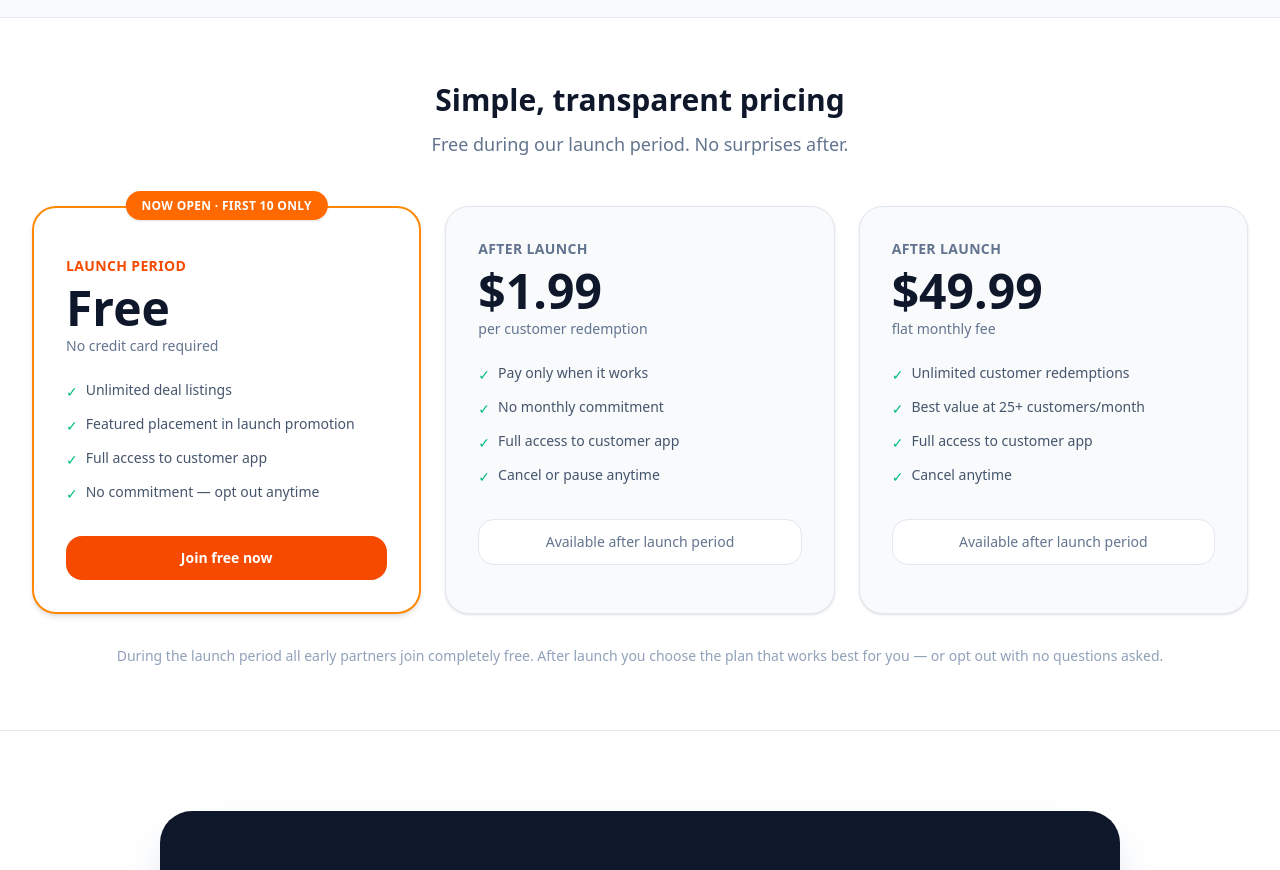
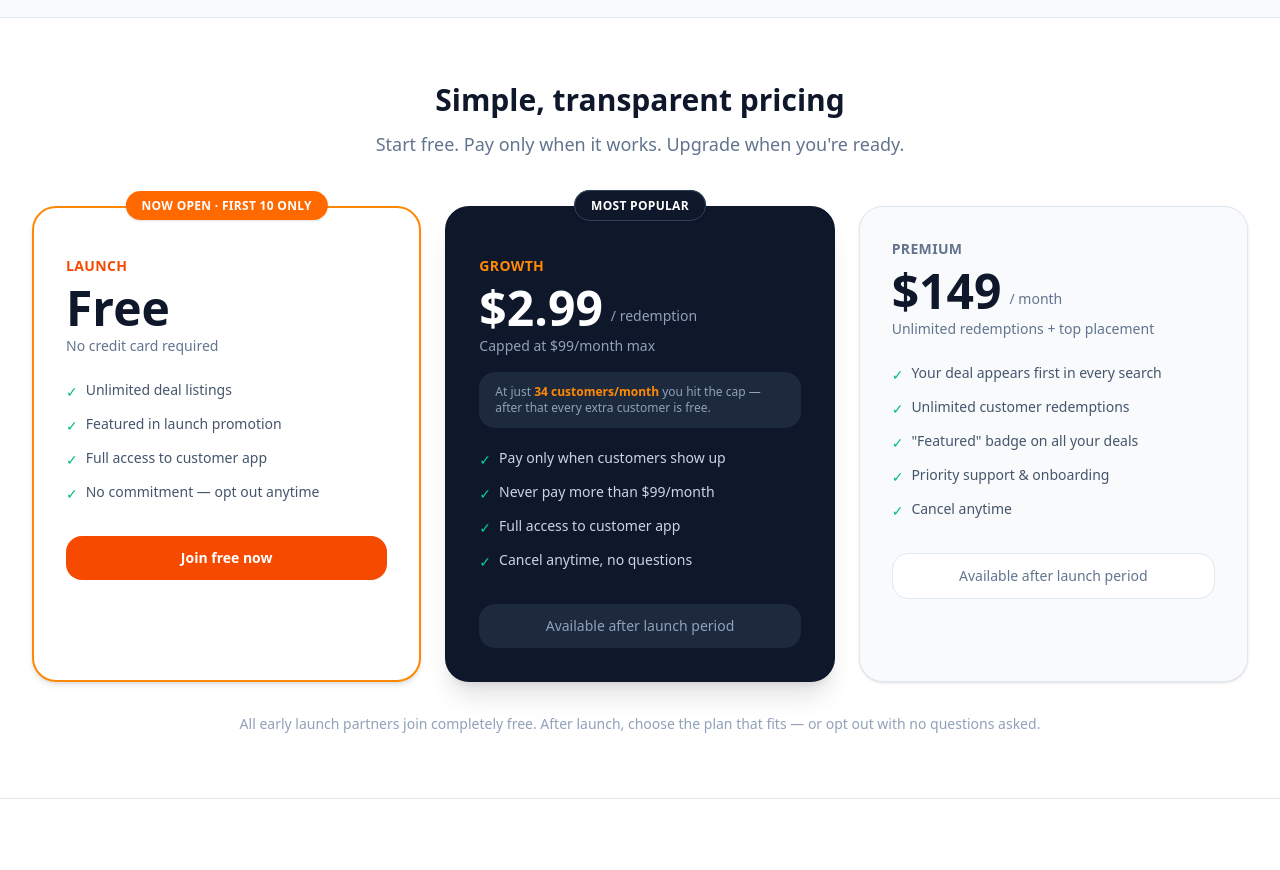
Before and after one commit to edayan02/kuidago-demo, a React (Vite) app: page / in a window 1280 px wide. Shown: the part 1660-2530 px from the top of the page. Built offline with nearby package versions, Linux system fonts and the light colour scheme.

Commit message:
Update App.jsx

```diff
--- a/src/App.jsx
+++ b/src/App.jsx
@@ -610,25 +610,25 @@ function PartnerLanding({ deals, onOpenMarketplace }) {
         <div className="mx-auto max-w-7xl px-6 py-16 lg:px-8">
           <div className="text-center">
             <h2 className="text-3xl font-bold text-slate-900">Simple, transparent pricing</h2>
-            <p className="mt-3 text-lg text-slate-500">Free during our launch period. No surprises after.</p>
+            <p className="mt-3 text-lg text-slate-500">Start free. Pay only when it works. Upgrade when you're ready.</p>
           </div>
 
           <div className="mt-12 grid gap-6 md:grid-cols-3">
 
-            {/* Launch plan */}
+            {/* Tier 1 — Free launch */}
             <div className="relative rounded-3xl border-2 border-orange-400 bg-white p-8 shadow-md">
               <div className="absolute -top-4 left-1/2 -translate-x-1/2 whitespace-nowrap">
                 <span className="rounded-full bg-orange-500 px-4 py-1.5 text-xs font-bold uppercase tracking-wide text-white shadow">
                   Now open · First 10 only
                 </span>
               </div>
-              <p className="mt-4 text-sm font-semibold uppercase tracking-wide text-orange-600">Launch period</p>
+              <p className="mt-4 text-sm font-semibold uppercase tracking-wide text-orange-600">Launch</p>
               <p className="mt-2 text-5xl font-bold text-slate-900">Free</p>
               <p className="mt-1 text-sm text-slate-500">No credit card required</p>
               <ul className="mt-6 space-y-3 text-sm text-slate-600">
                 {[
                   'Unlimited deal listings',
-                  'Featured placement in launch promotion',
+                  'Featured in launch promotion',
                   'Full access to customer app',
                   'No commitment — opt out anytime',
                 ].map((item) => (
@@ -643,39 +643,57 @@ function PartnerLanding({ deals, onOpenMarketplace }) {
               </a>
             </div>
 
-            {/* Pay per customer */}
-            <div className="rounded-3xl border border-slate-200 bg-slate-50 p-8 shadow-sm">
-              <p className="text-sm font-semibold uppercase tracking-wide text-slate-500">After launch</p>
-              <p className="mt-2 text-5xl font-bold text-slate-900">$1.99</p>
-              <p className="mt-1 text-sm text-slate-500">per customer redemption</p>
-              <ul className="mt-6 space-y-3 text-sm text-slate-600">
+            {/* Tier 2 — Pay per redemption with cap */}
+            <div className="relative rounded-3xl border-2 border-slate-900 bg-slate-900 p-8 shadow-xl">
+              <div className="absolute -top-4 left-1/2 -translate-x-1/2 whitespace-nowrap">
+                <span className="rounded-full bg-slate-900 border border-slate-700 px-4 py-1.5 text-xs font-bold uppercase tracking-wide text-white shadow">
+                  Most popular
+                </span>
+              </div>
+              <p className="mt-4 text-sm font-semibold uppercase tracking-wide text-orange-400">Growth</p>
+              <div className="mt-2 flex items-end gap-2">
+                <p className="text-5xl font-bold text-white">$2.99</p>
+                <p className="mb-1.5 text-sm text-slate-400">/ redemption</p>
+              </div>
+              <p className="mt-1 text-sm text-slate-400">Capped at $99/month max</p>
+
+              {/* Inline math callout */}
+              <div className="mt-4 rounded-2xl bg-slate-800 px-4 py-3">
+                <p className="text-xs text-slate-400">At just <span className="font-semibold text-orange-400">34 customers/month</span> you hit the cap — after that every extra customer is free.</p>
+              </div>
+
+              <ul className="mt-5 space-y-3 text-sm text-slate-300">
                 {[
-                  'Pay only when it works',
-                  'No monthly commitment',
+                  'Pay only when customers show up',
+                  'Never pay more than $99/month',
                   'Full access to customer app',
-                  'Cancel or pause anytime',
+                  'Cancel anytime, no questions',
                 ].map((item) => (
                   <li key={item} className="flex items-start gap-2">
-                    <span className="mt-0.5 text-emerald-500">✓</span>
+                    <span className="mt-0.5 text-emerald-400">✓</span>
                     <span>{item}</span>
                   </li>
                 ))}
               </ul>
-              <p className="mt-8 rounded-2xl border border-slate-200 bg-white px-6 py-3 text-center text-sm font-medium text-slate-500">
+              <p className="mt-8 rounded-2xl bg-slate-800 px-6 py-3 text-center text-sm font-medium text-slate-400">
                 Available after launch period
               </p>
             </div>
 
-            {/* Monthly flat fee */}
+            {/* Tier 3 — Premium */}
             <div className="rounded-3xl border border-slate-200 bg-slate-50 p-8 shadow-sm">
-              <p className="text-sm font-semibold uppercase tracking-wide text-slate-500">After launch</p>
-              <p className="mt-2 text-5xl font-bold text-slate-900">$49.99</p>
-              <p className="mt-1 text-sm text-slate-500">flat monthly fee</p>
+              <p className="text-sm font-semibold uppercase tracking-wide text-slate-500">Premium</p>
+              <div className="mt-2 flex items-end gap-2">
+                <p className="text-5xl font-bold text-slate-900">$149</p>
+                <p className="mb-1.5 text-sm text-slate-500">/ month</p>
+              </div>
+              <p className="mt-1 text-sm text-slate-500">Unlimited redemptions + top placement</p>
               <ul className="mt-6 space-y-3 text-sm text-slate-600">
                 {[
+                  'Your deal appears first in every search',
                   'Unlimited customer redemptions',
-                  'Best value at 25+ customers/month',
-                  'Full access to customer app',
+                  '"Featured" badge on all your deals',
+                  'Priority support & onboarding',
                   'Cancel anytime',
                 ].map((item) => (
                   <li key={item} className="flex items-start gap-2">
@@ -692,7 +710,7 @@ function PartnerLanding({ deals, onOpenMarketplace }) {
           </div>
 
           <p className="mt-8 text-center text-sm text-slate-400">
-            During the launch period all early partners join completely free. After launch you choose the plan that works best for you — or opt out with no questions asked.
+            All early launch partners join completely free. After launch, choose the plan that fits — or opt out with no questions asked.
           </p>
         </div>
       </section>
```
